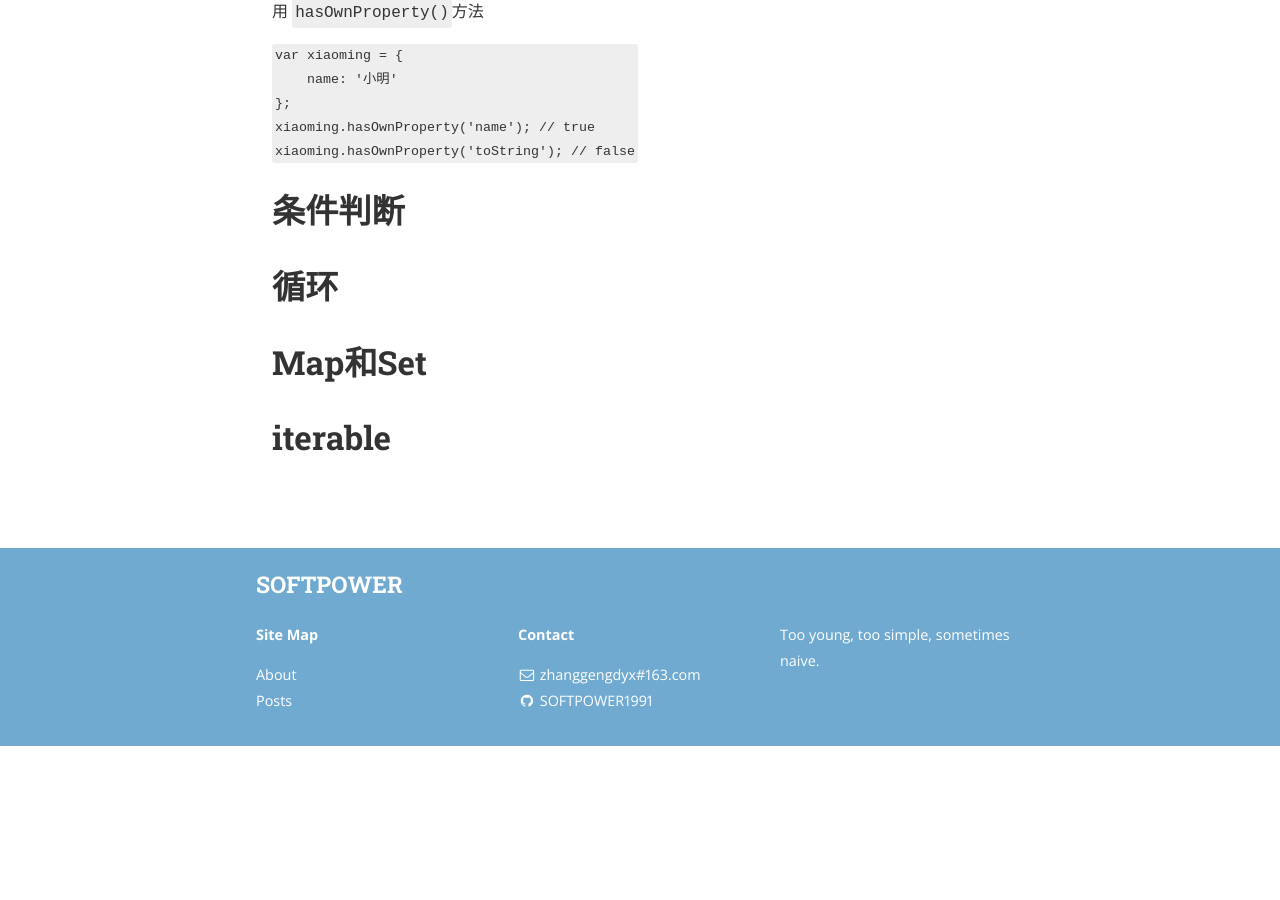
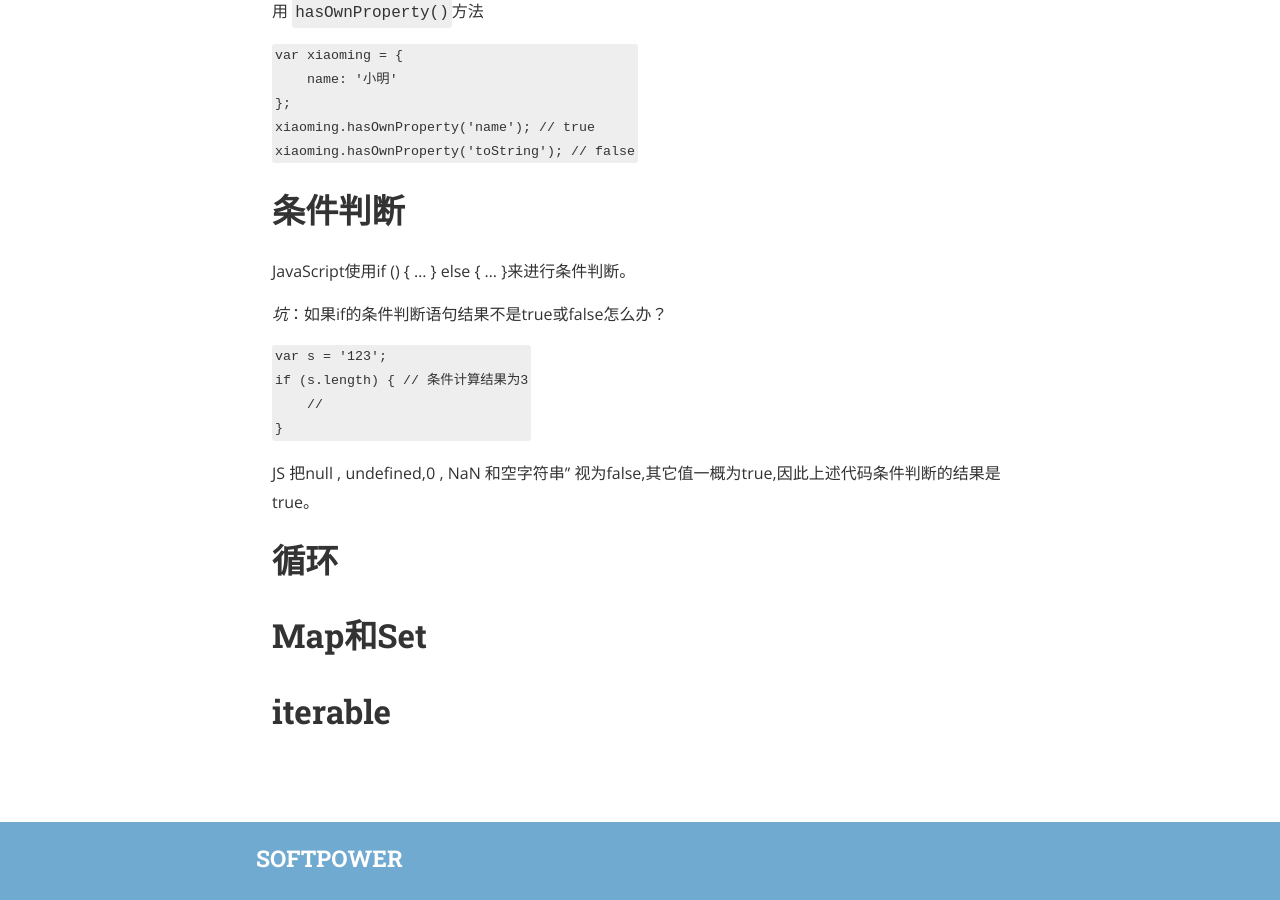
Before and after one commit to SOFTPOWER1991/SOFTPOWER1991.github.io, a Jekyll site: the page built from _posts/2016-06-20-JS基础语法.markdown, in a window 1280 px wide and 900 px high, scrolled down 8754 px. Built offline with Jekyll 4.4.1, drawn with Linux system fonts in a browser that asks for light colours; nearby versions of some CDN libraries; a style sheet for code colours, icons or effects is not loaded; before the commit the page ends 9500 px from its top, so only the background shows below that.

Commit message:
add new post js if...else.....

````diff
--- a/_posts/2016-06-20-JS基础语法.markdown
+++ b/_posts/2016-06-20-JS基础语法.markdown
@@ -420,6 +420,19 @@ xiaoming.hasOwnProperty('toString'); // false
 
 # 条件判断
 
+JavaScript使用if () { ... } else { ... }来进行条件判断。
+
+*坑*：如果if的条件判断语句结果不是true或false怎么办？
+
+```
+var s = '123';
+if (s.length) { // 条件计算结果为3
+    //
+}
+```
+
+JS 把null , undefined,0 , NaN 和空字符串'' 视为false,其它值一概为true,因此上述代码条件判断的结果是true。
+
 # 循环
 
 # Map和Set
````
